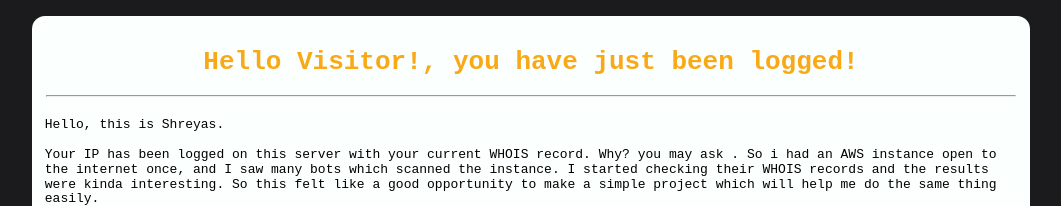
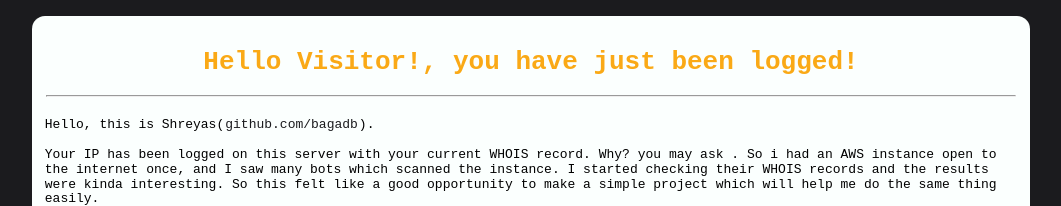
Before and after one commit to bagadb/visitoranalysis, a website: page node/app/src/index.html in a window 1280 px wide. Shown: the top 206 px of the page, without its empty margins (109-1170 px from the left). Drawn offline with nearby package versions, Linux system fonts and the light colour scheme; no server answers.

Commit message:
Updated bio, github link is now in main content.

```diff
--- a/node/app/src/index.html
+++ b/node/app/src/index.html
@@ -188,7 +188,7 @@
                         <hr>
                     </div>
                     <div class="pure-u-1 content-div">
-                    Hello, this is Shreyas.<br><br>
+                    Hello, this is Shreyas(<a href='https://github.com/bagadb/'>github.com/bagadb</a>).<br><br>
                     Your IP has been logged on this server with your current WHOIS record. Why? you may ask
                     .
                     So i had an AWS instance open to the internet once, and I saw many bots which scanned the
```
